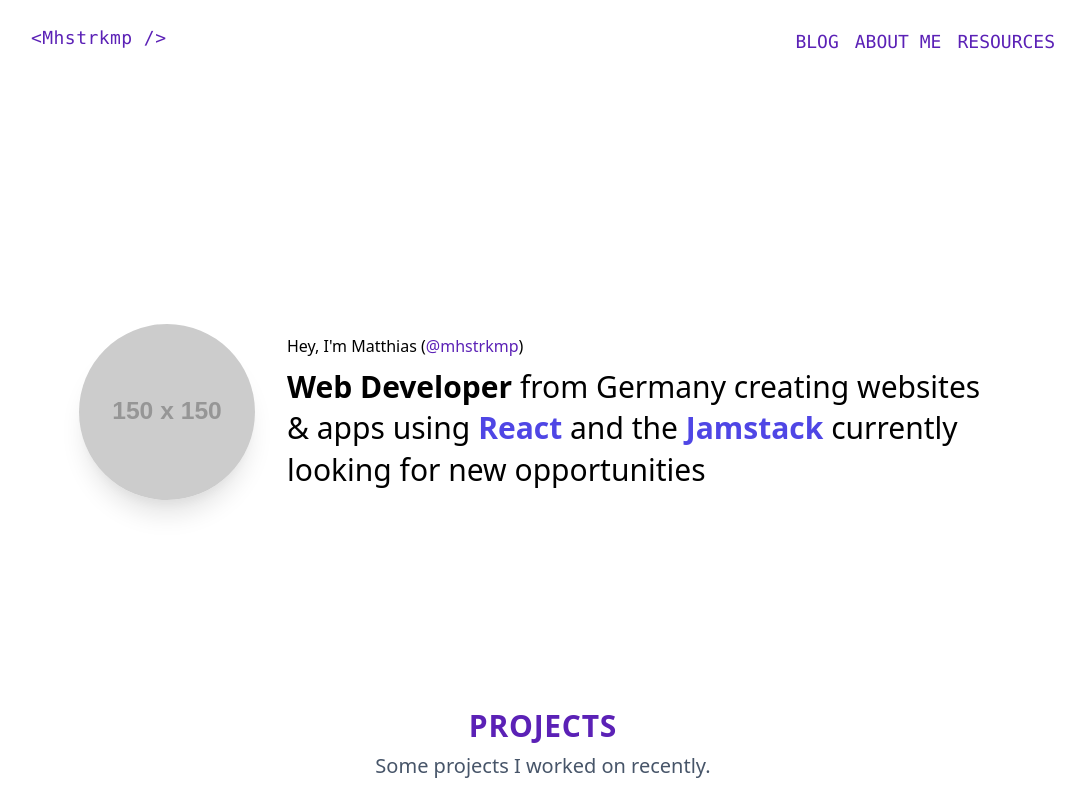
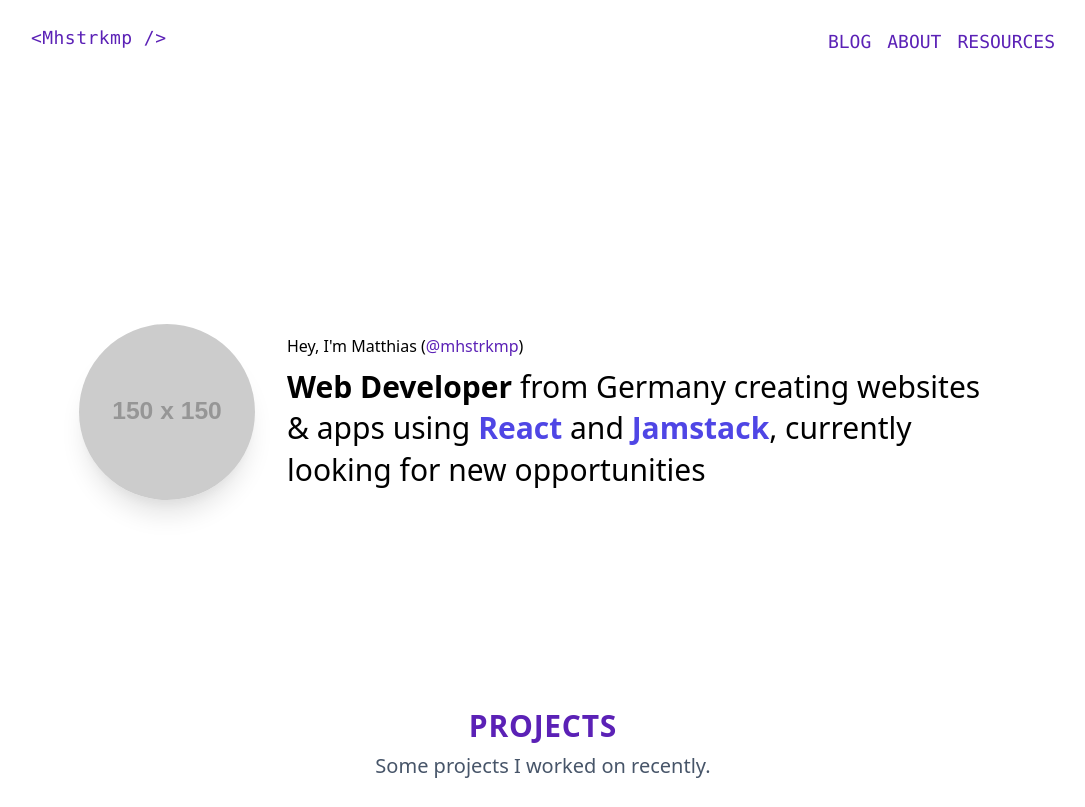
Before and after one commit to mhstrkmp/mhstrkmp.dev, a Gatsby site: page / in a window 1280 px wide. Shown: the top 807 px of the page, without its empty margins (97-1182 px from the left). Built offline with nearby package versions, Linux system fonts and the light colour scheme; Gatsby itself is replaced by a stand-in of ours; placeholder pictures from the web are drawn by us; what @tailwindcss/typography would draw is missing.

Commit message:
✏️ Fix some typos

```diff
--- a/src/components/Header.js
+++ b/src/components/Header.js
@@ -19,7 +19,7 @@ const Header = () => {
             </li>
             <li className="transform hover:scale-105">
               <Link to="/about" className="hover:text-purple-700">
-                About me
+                About
               </Link>
             </li>
             <li className="transform hover:scale-105">
--- a/src/components/Hero.js
+++ b/src/components/Hero.js
@@ -40,7 +40,7 @@ const Hero = () => {
             {" "}
             React
           </a>{" "}
-          and the{" "}
+          and{" "}
           <a
             href="https://jamstack.org/"
             className="font-semibold text-indigo-600 hover:text-indigo-400"
@@ -49,8 +49,8 @@ const Hero = () => {
           >
             {" "}
             Jamstack
-          </a>{" "}
-          currently looking for new opportunities
+          </a>
+          , currently looking for new opportunities
         </p>
       </div>
     </div>
```
